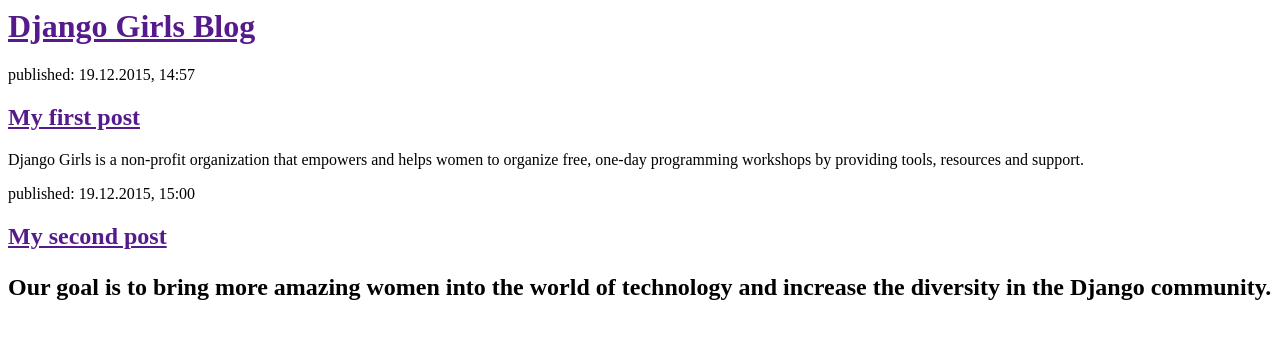
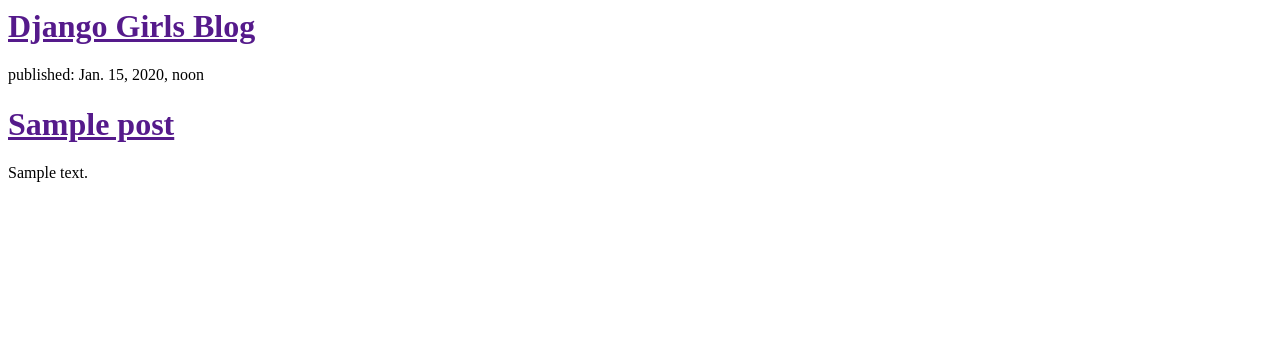
Before and after one commit to lluidesia/my-first-blog, a Django app: template blog/templates/blog/post_list.html in a window 1280 px wide. Shown: the top 339 px of the page. Run offline with Django 3.2, Linux system fonts and the light colour scheme; the template is opened without the code that fills it: values that come from a table or form of the project are taken from there, others are empty; tables that the repository leaves empty hold one stand-in row (values such as "Sample post").

Commit message:
Modified templates to display posta from database.

```diff
--- a/blog/templates/blog/post_list.html
+++ b/blog/templates/blog/post_list.html
@@ -6,18 +6,13 @@
 		<div>
 			<h1><a href="">Django Girls Blog</a></h1>
 		</div>
+		{%for post in posts %}
+			<div>
+				<p>published: {{ post.published_date }}</p>
+				<h1><a href="">{{ post.title }}</a></h1>
+				<p>{{ post.text|linebreaks }}</p>
+			</div>
+		{% endfor %}
 
-		<div>
-			<p>published: 19.12.2015, 14:57</p>
-			<h2><a href="">My first post</a></h2>
-			<p>Django Girls is a non-profit organization that empowers and helps women to organize free, one-day programming workshops by providing tools, resources and support.</p>
-
-		</div>
-
-		<div>
-			<p>published: 19.12.2015, 15:00</p>
-			<h2><a href="">My second post</a></p>
-			<p>Our goal is to bring more amazing women into the world of technology and increase the diversity in the Django community. </p>
-		</div>
 	</body>
 </html>
--- a/blog/views.py
+++ b/blog/views.py
@@ -1,5 +1,8 @@
 from django.shortcuts import render
+from django .utils import timezone
+from .models import Post
 
 # Create your views here.
 def post_list(request):
-	return render(request, 'blog/post_list.html', {})
+	posts= Post.objects.filter(published_date__lte=timezone.now()).order_by('published_date')
+	return render(request, 'blog/post_list.html', {'posts':posts})
```
